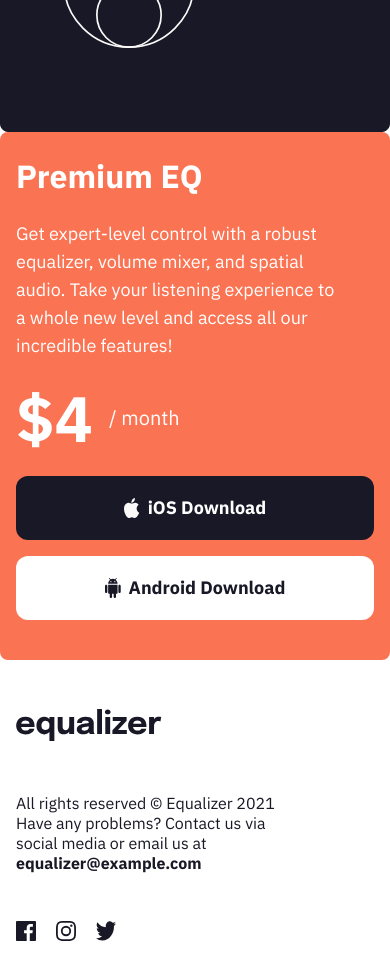
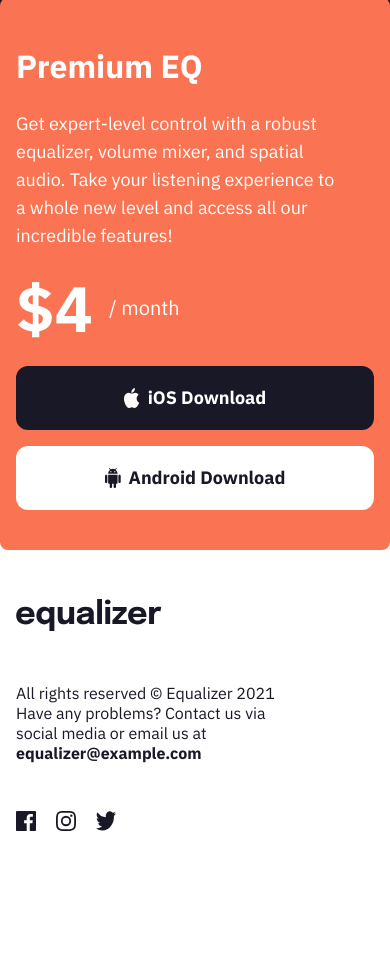
Before and after one commit to sazzad88/front-end-mentor, a plain HTML site: page equalizer-landing-page/index.html in a window 390 px wide. Shown: the part 1020-1989 px from the top of the page. After the commit the page ends 1903 px from the top, so only its background shows below. Drawn offline with Linux system fonts and the light colour scheme.

Commit message:
mobile done

```diff
--- a/equalizer-landing-page/css/style.scss
+++ b/equalizer-landing-page/css/style.scss
@@ -110,16 +110,15 @@ main {
 }
 
 .plan {
-    // position: absolute;
-    // left: 0;
-    // bottom: -80%;
-    // width: 100%;
+    position: relative;
     background-color: var(--orange-clr);
     border-radius: 8px;
     color: var(--white-clr);
     padding: 1.5rem 1rem;
+    margin-top: -134px;
 
     .title {
+        margin-top: 1.5rem;
         font-weight: 700;
         font-size: 2rem;
         line-height: 40px;
@@ -161,7 +160,7 @@ footer {
     padding: 1.5rem 1rem;
 
     .info {
-        padding-top: 1.5rem;
+        padding: 1.5rem 0;
         display: flex;
         flex-wrap: wrap;
         flex-direction: column;
```
Also changed, not shown: equalizer-landing-page/css/style.css.
